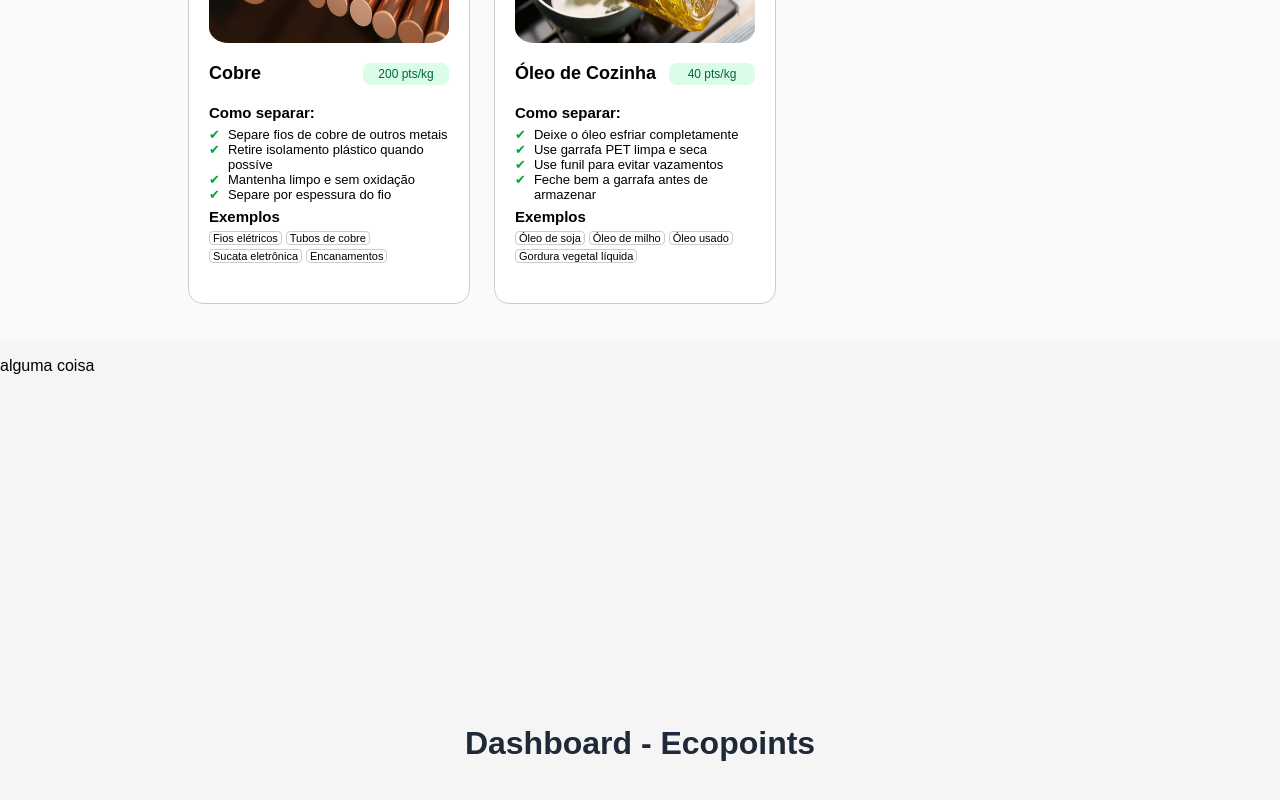
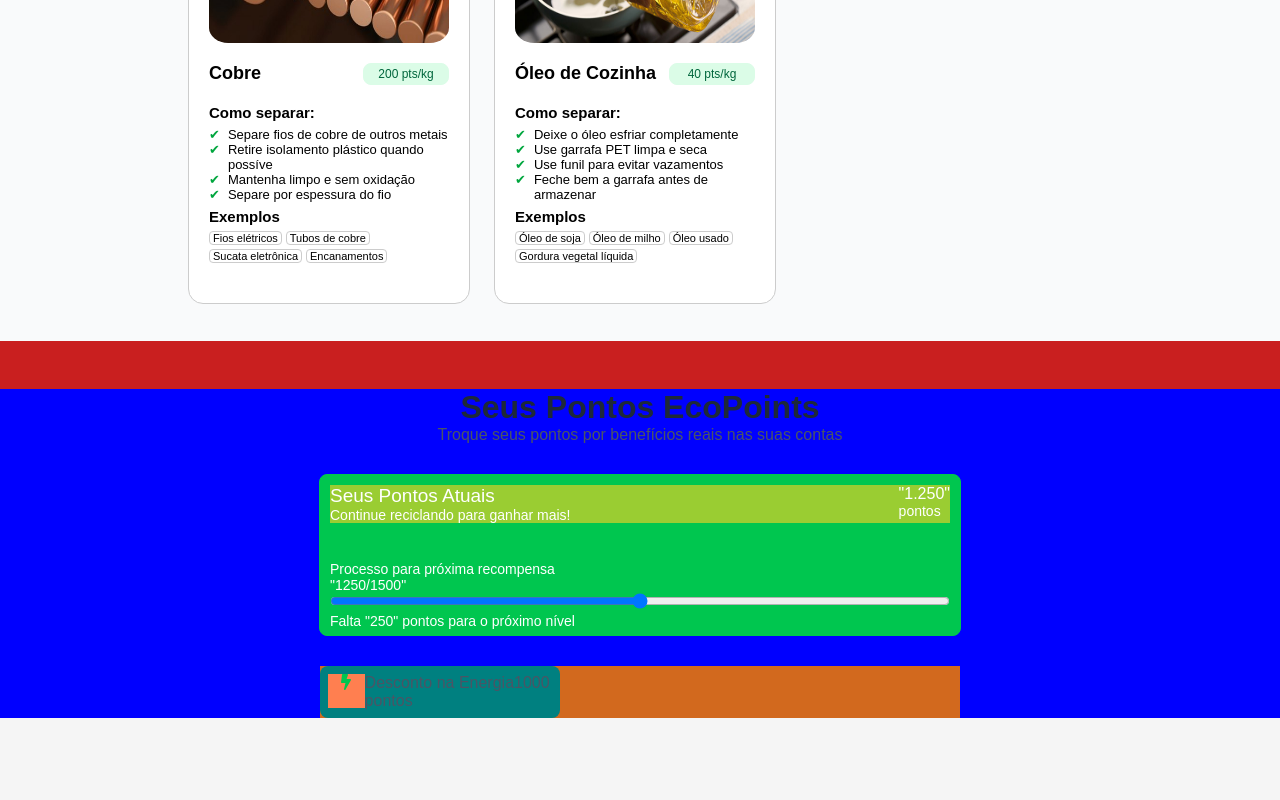
Before and after one commit to Esteliano-JR/carbonapp-frontend, a React (Vite) app: page /Dashboard in a window 1280 px wide. Shown: the part 1348-2148 px from the top of the page. Built offline with nearby package versions, Linux system fonts and the light colour scheme.

Commit message:
Aba de Pontos, ainda não está pronta, é só para ter a base e poder saber onde colocar o back-end (as cores vão ser alteradas quando finalizar é apenas para melhor visualização)

```diff
--- a/src/pages/dashboard/Guias/Guias.css
+++ b/src/pages/dashboard/Guias/Guias.css
@@ -1,6 +1,5 @@
 #back-guia {
     background-color: #F9FAFB;
-    margin-bottom: 1rem;
     height: auto;
     justify-content: center;
     display: block;
--- a/src/pages/dashboard/Inicio/Inicio.jsx
+++ b/src/pages/dashboard/Inicio/Inicio.jsx
@@ -1,4 +1,4 @@
-import { FaLeaf, FaReceipt, FaCar, FaTruck } from "react-icons/fa";
+import { FaLeaf, FaReceipt, FaTruck } from "react-icons/fa";
 import { Tooltip } from "react-tooltip";
 import "react-tooltip/dist/react-tooltip.css";
 import "./Inicio.css"
--- a/src/pages/dashboard/Pontos/Pontos.css
+++ b/src/pages/dashboard/Pontos/Pontos.css
@@ -0,0 +1,83 @@
+#Backpontos {
+    background-color: rgb(201, 31, 31);
+    text-align: center;
+    justify-content: center;
+    display: flex;
+    height: auto;
+
+
+}
+
+.Cabecapontos {
+    margin-top: 3em;
+    background-color: blue;
+    width: 100%;
+    justify-items: center;
+}
+
+.Divpontos {
+    margin: 10px;
+}
+
+.Pontos {
+    background-color: #00C64F;
+    border: 1px solid #00C64F;
+    border-radius: 8px;
+    text-align: left;
+    height: 10em;
+    width: 50%;
+    min-width: 10em;
+    max-width: 49em;
+    margin: 30px 0px;
+}
+
+.Textopontos > div > p {
+    color: white;
+
+}
+
+.Textopontos {
+    display: flex;
+    background-color: yellowgreen;
+    justify-content: space-between;
+    margin-bottom: 38px;
+}
+
+.Tpontos {
+    font-size: 14px;
+    color: white;
+}
+
+.Quantpontos {
+    width: 100%;
+}
+
+.Basedescont {
+    background-color: chocolate;
+    width: 50%;
+    max-width: 49em;
+}
+
+.Desconto {
+    background-color: teal;
+    border-radius: 8px;
+    width: 15em;
+}
+
+.Indesconto {
+    padding: 8px;
+    display: flex;
+    text-align: left;
+}
+
+.Icondescont {
+    background-color: coral;
+    width: 2.9em;
+    height: 2.1em;
+    text-align: center;
+    color: #00C64F;
+}
+
+.Icondescont > FaBolt {
+
+}
--- a/src/pages/dashboard/Pontos/Pontos.jsx
+++ b/src/pages/dashboard/Pontos/Pontos.jsx
@@ -1,8 +1,76 @@
+import "../Pontos/Pontos.css"
+import { FaBolt } from "react-icons/fa";
+
 function Pontos () {
     return (
-        <main>
-            <div id="Pontos">
-                alguma coisa
+        <main id="Backpontos">
+            <div className="Cabecapontos">
+                <h1>Seus Pontos EcoPoints</h1>
+                <p>Troque seus pontos por benefícios reais nas suas contas</p>
+                <div className="Pontos">
+                    <div className="Divpontos">
+                        <div className="Textopontos">
+
+                                <div>
+                                    <p style={{fontSize:"19px"}}>
+                                        Seus Pontos Atuais <br />
+                                    </p>
+                                    <p className="Tpontos">
+                                        Continue reciclando para ganhar mais!
+                                    </p>
+                                </div>
+
+                                <div>
+                                    <p>
+                                        "1.250"
+                                    </p>
+                                    <p className="Tpontos">
+                                        pontos
+                                    </p>
+                                </div>
+
+                        </div>
+                        <div>
+                            <div>
+                                <p className="Tpontos">
+                                    Processo para próxima recompensa
+                                </p>
+                                <p className="Tpontos">
+                                    "1250/1500"
+                                </p>
+                            </div>
+                            <div>
+                                <input className="Quantpontos" type="range" />
+
+                                <p className="Tpontos">Falta "250" pontos para o próximo nível</p>
+                            </div>
+                        </div>
+                    </div>
+                </div>
+
+                <div className="Basedescont">
+                    <div className="Desconto">
+                        <div className="Indesconto">
+                            <div className="Icondescont"><FaBolt/> </div>
+
+                            <p>
+                                Desconto na Energia
+                                <span>1000 pontos</span>
+                            </p>
+
+                        </div>
+
+                    </div>
+
+                    <div>
+
+                    </div>
+
+                    <div>
+
+                    </div>
+                </div>
+
             </div>
         </main>
     );
```
Also changed, not shown: src/pages/dashboard/Agendamento/Agendamento.css (added), src/pages/dashboard/Agendamento/Agendamento.jsx (added).
